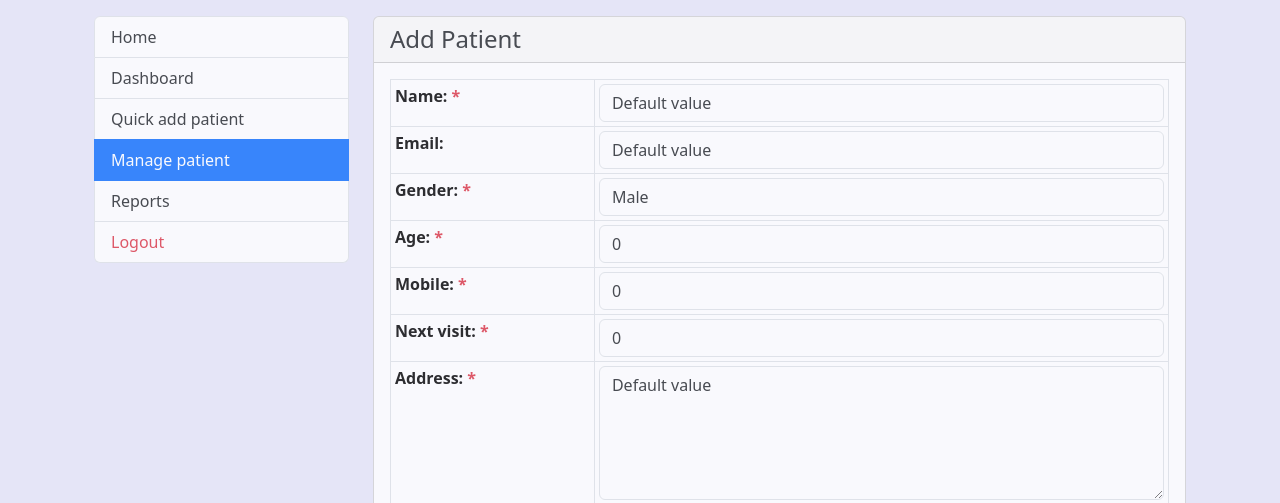
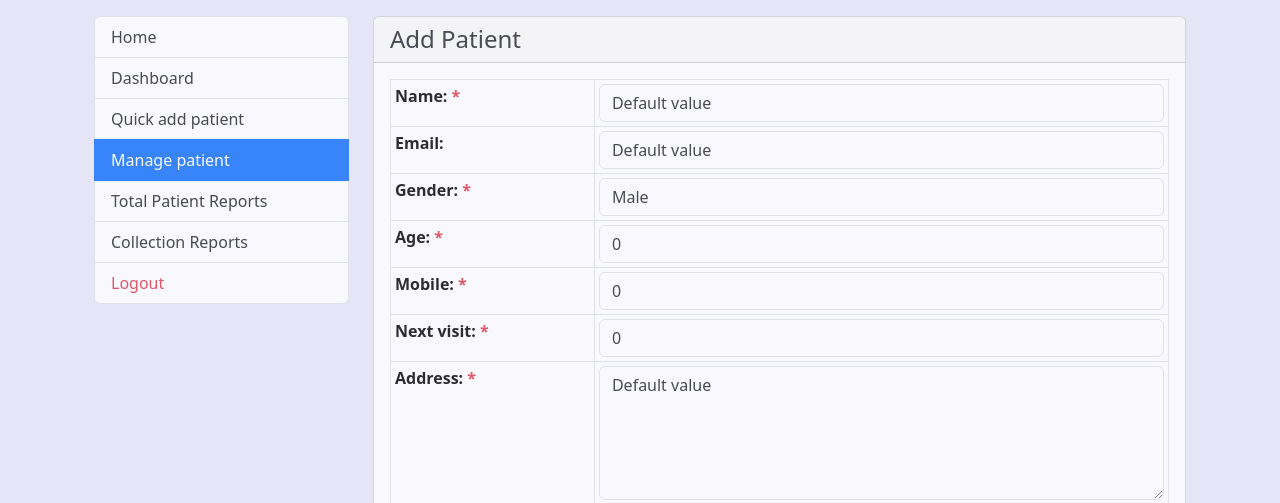
Before and after one commit to musarafhossain/MediHub, a Django app: page /patients/add in a window 1280 px wide. Shown: the top 503 px of the page. Run offline with Django 5.2, Linux system fonts and the light colour scheme; the visitor is signed in with stand-in values (Sample User, id 1).

Commit message:
add collection reports view and update URLs and templates for better reporting

```diff
--- a/patient/urls.py
+++ b/patient/urls.py
@@ -17,6 +17,8 @@ urlpatterns = [
     path('patients/delete/<int:id>', views.delete_patients, name='delete-patients'),
     # Reports [Daily, Monthly, Yearly]
     path('reports/', views.reports, name='reports'),
+    # Collection Reports [Daily, Monthly, Yearly]
+    path('collection-report/', views.collection_reports, name='collection_reports'),
     # Authentication [Login, Logout, Reset Password]
     path('doctor/login/', views.doctor_login, name='doctor_login'),
     path('doctor/logout/', views.doctor_logout, name='doctor_logout'),
--- a/patient/views.py
+++ b/patient/views.py
@@ -5,7 +5,7 @@ from django.contrib import messages
 from django.template.loader import render_to_string
 from django.core.mail import EmailMessage
 from django.conf import settings
-from django.db.models import Count
+from django.db.models import Count, Sum
 
 #Local Imports
 from .forms import CustomAuthenticationForm, CustomPasswordChangeForm, QuickPatientForm, PatientForm
@@ -179,6 +179,74 @@ def reports(request):
         'curr_month': calendar.month_name[selectedMonth],
     })
 
+def collection_reports(request):
+    if not request.user.is_authenticated:
+        return redirect('doctor_login')
+
+    # Get all Year
+    years = Patient.objects.values('visit_date__year').annotate(total=Count('id'))
+    selectedYear = date.today().year
+    if request.GET.get('year'):
+        selectedYear = int(request.GET.get('year'))
+    else:
+        if years:
+            year_values = [year['visit_date__year'] for year in years]
+            selectedYear = date.today().year if date.today().year in year_values else year_values[0]
+
+    # Get all Month
+    months = Patient.objects.filter(visit_date__year=selectedYear).values('visit_date__month').annotate(total=Count('id'))
+    monthName = [{
+        'name': calendar.month_name[month['visit_date__month']],
+        'number': month['visit_date__month']
+    } for month in months]
+
+    if request.GET.get('month'):
+        selectedMonth = int(request.GET.get('month'))
+    else:
+        selectedMonth = date.today().month
+
+    dailyChartLabels, dailyChartValues = [], []
+    monthChartLabels, monthChartValues = [], []
+    yearChartLabels, yearChartValues = [], []
+    # Chart By Month
+    if request.GET.get('chart_type')=='monthly':
+        mPatients = Patient.objects.filter(visit_date__year=selectedYear).values('visit_date__month').annotate(total=Sum('amount'))
+        for data in mPatients:
+            monthChartLabels.append(calendar.month_name[data['visit_date__month']])
+            monthChartValues.append(data['total'])
+    # Chart By Year
+    elif request.GET.get('chart_type')=='yearly':
+        yPatients = Patient.objects.filter().values('visit_date__year').annotate(total=Sum('amount'))
+        for data in yPatients:
+            yearChartLabels.append(data['visit_date__year'])
+            yearChartValues.append(data['total'])
+    # Chart By Date
+    else:
+        dPatients = Patient.objects.filter(visit_date__year=selectedYear, visit_date__month=selectedMonth).values('visit_date').annotate(total=Sum('amount'))
+        for data in dPatients:
+            dailyChartLabels.append(data['visit_date'].strftime('%d-%m-%y'))
+            dailyChartValues.append(data['total'])
+
+    return render(request, 'doctor/collection-reports.html', {
+        'page_title': 'Reports',
+        'dailyChart': {
+            'dailyChartLabels': dailyChartLabels,
+            'dailyChartValues': dailyChartValues,
+        },
+        'monthlyChart': {
+            'monthlyChartLabels': monthChartLabels,
+            'monthlyChartValues': monthChartValues,
+        },
+        'yearlyChart': {
+            'yearlyChartLabels': yearChartLabels,
+            'yearlyChartValues': yearChartValues,
+        },
+        'years': years,
+        'months': monthName,
+        'curr_year': selectedYear,
+        'curr_month': calendar.month_name[selectedMonth],
+    })
+
 #Send Email Notification for debug
 def n_patients(request):
     # Fetch patients with a past visit date
--- a/templates/layout.html
+++ b/templates/layout.html
@@ -9,7 +9,8 @@
                 <a href="{% url 'doctor_dashboard' %}" class="list-group-item list-group-item-action {% if 'dashboard' in request.path %} active {% endif %}">Dashboard</a>
                 <a href="{% url 'quick-add-patient' %}" class="list-group-item list-group-item-action {% if 'quick-add-patient' in request.path %} active {% endif %}">Quick add patient</a>
                 <a href="{% url 'all-patients' %}" class="list-group-item list-group-item-action{% if 'patients' in request.path %} active {% endif %}">Manage patient</a>
-                <a href="{% url 'reports' %}" class="list-group-item list-group-item-action{% if 'reports' in request.path %} active {% endif %}">Reports</a>
+                <a href="{% url 'reports' %}" class="list-group-item list-group-item-action{% if 'reports' in request.path %} active {% endif %}">Total Patient Reports</a>
+                <a href="{% url 'collection_reports' %}" class="list-group-item list-group-item-action{% if 'collection-report' in request.path %} active {% endif %}">Collection Reports</a>
                 <a href="{% url 'doctor_logout' %}" class="list-group-item text-danger list-group-item-action">Logout</a>
             </div>
         </div>
```
Also changed, not shown: patient/templates/doctor/collection-reports.html (renamed from patient/templates/doctor/reports.html, +4 -4 lines).
